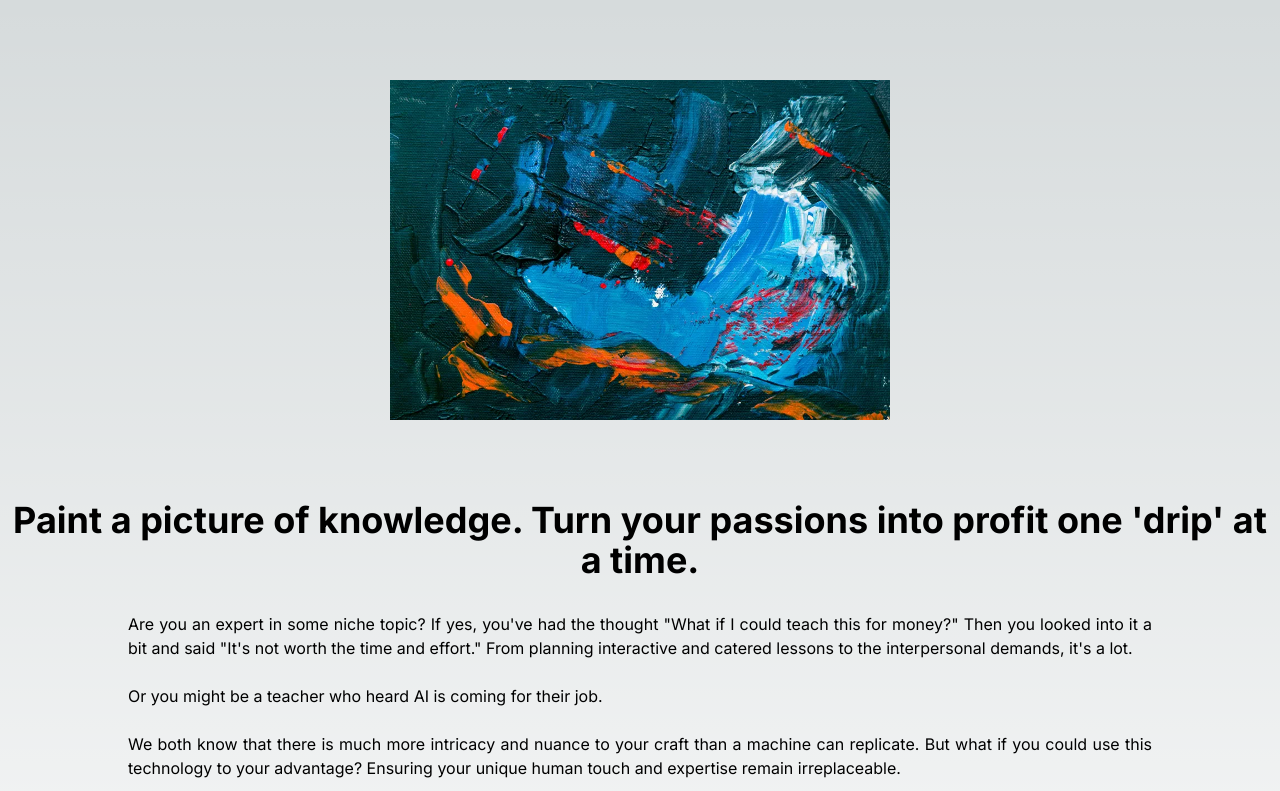
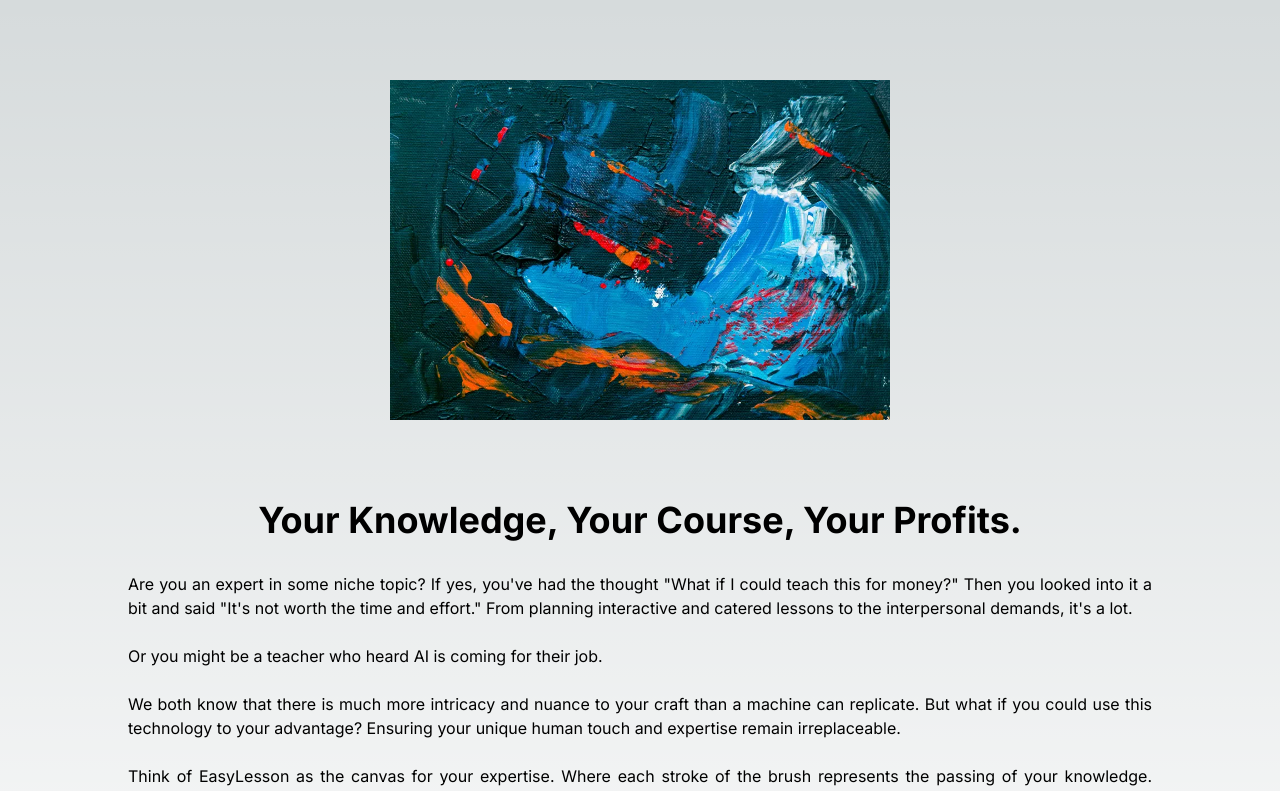
Before and after one commit to neeld3/VisceralGEO, a Next.js app: page / in a window 1280 px wide. Shown: the top 791 px of the page. Built offline with nearby package versions, Linux system fonts and the light colour scheme.

Commit message:
Update page.tsx

```diff
--- a/app/page.tsx
+++ b/app/page.tsx
@@ -26,7 +26,7 @@ export default function Home() {
           height={300}
           className="mt-8 mx-auto"
         />
-        <h1 className="text-4xl font-bold text-center"><br /><br />Paint a picture of knowledge. Turn your passions into profit one &apos;drip&apos; at a time.</h1>
+        <h1 className="text-4xl font-bold text-center"><br /><br />Your Knowledge, Your Course, Your Profits.</h1>
         <p className="mt-8 max-w-fill text-justify" style={{ marginLeft: '10%', marginRight: '10%' }}>
           Are you an expert in some niche topic? If yes, you&apos;ve had the thought &quot;What if I could teach this for money?&quot; Then you looked into it a bit and said &quot;It&apos;s not worth the time and effort.&quot; From planning interactive and catered lessons to the interpersonal demands, it&apos;s a lot. <br /> <br />
           Or you might be a teacher who heard AI is coming for their job.<br /><br />
@@ -35,7 +35,6 @@ export default function Home() {
          Think of EasyLesson as the canvas for your expertise. Where each stroke of the brush represents the passing of your knowledge. Share your passion, without the extra steps, and still maintain that touch of personality. Just condense your knowledge into a series of 10 lessons, and watch. The money starts to flow without another finger lifted.<br /><br />
           No more grappling with the complexities of other demanding alternatives. We&apos;ve got you covered. Whether you specialize in poetry or comedic writing, your expertise is in demand.  Craft your course, set your price, and leave the rest to us. Each course is drip-fed at the perfect pace to optimize learning and retention.<br /><br />
           Share your passions with the world, and watch the cash flow in. <br /><br />
-          Your Knowledge, Your Course, Your Profits. <br /><br />
           Click the button below to begin your journey as an educator and money-maker!<br />
         </p>
          <div className="mt-24 max-w-md text-center">
```
